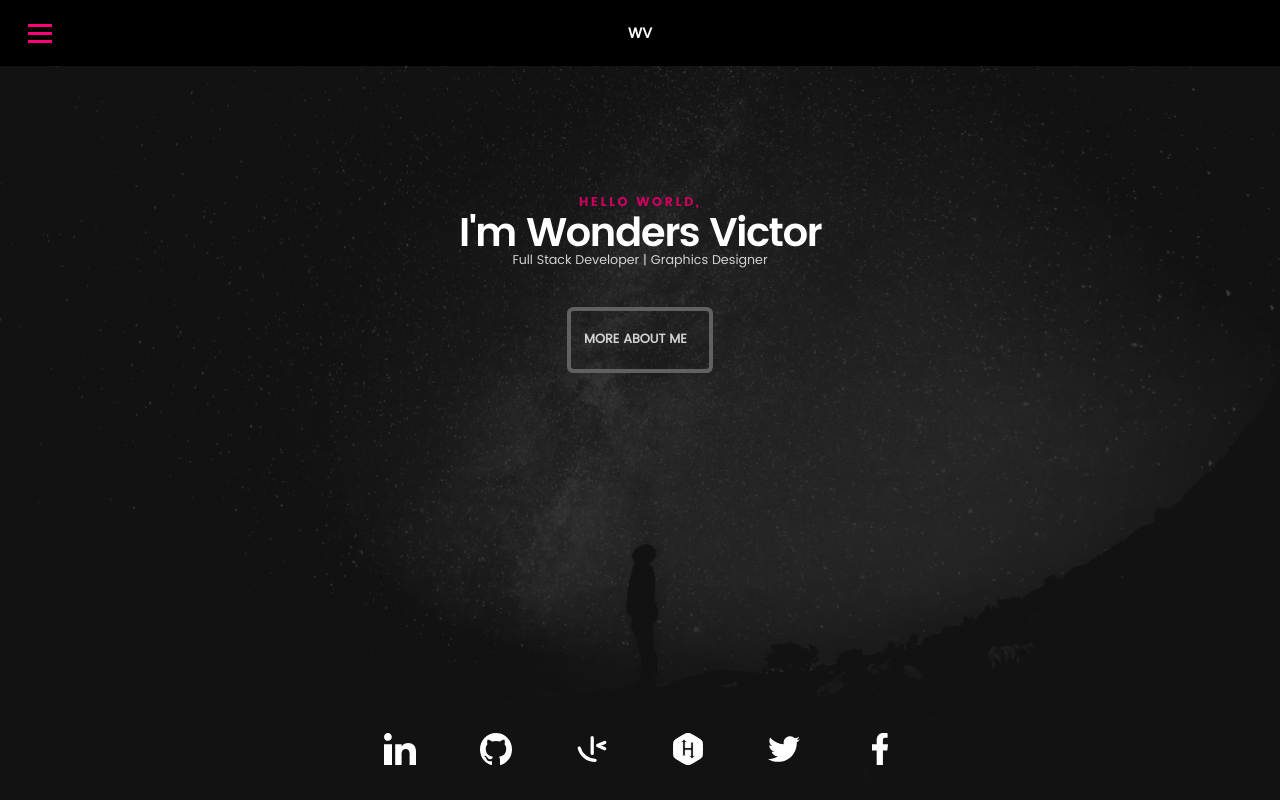
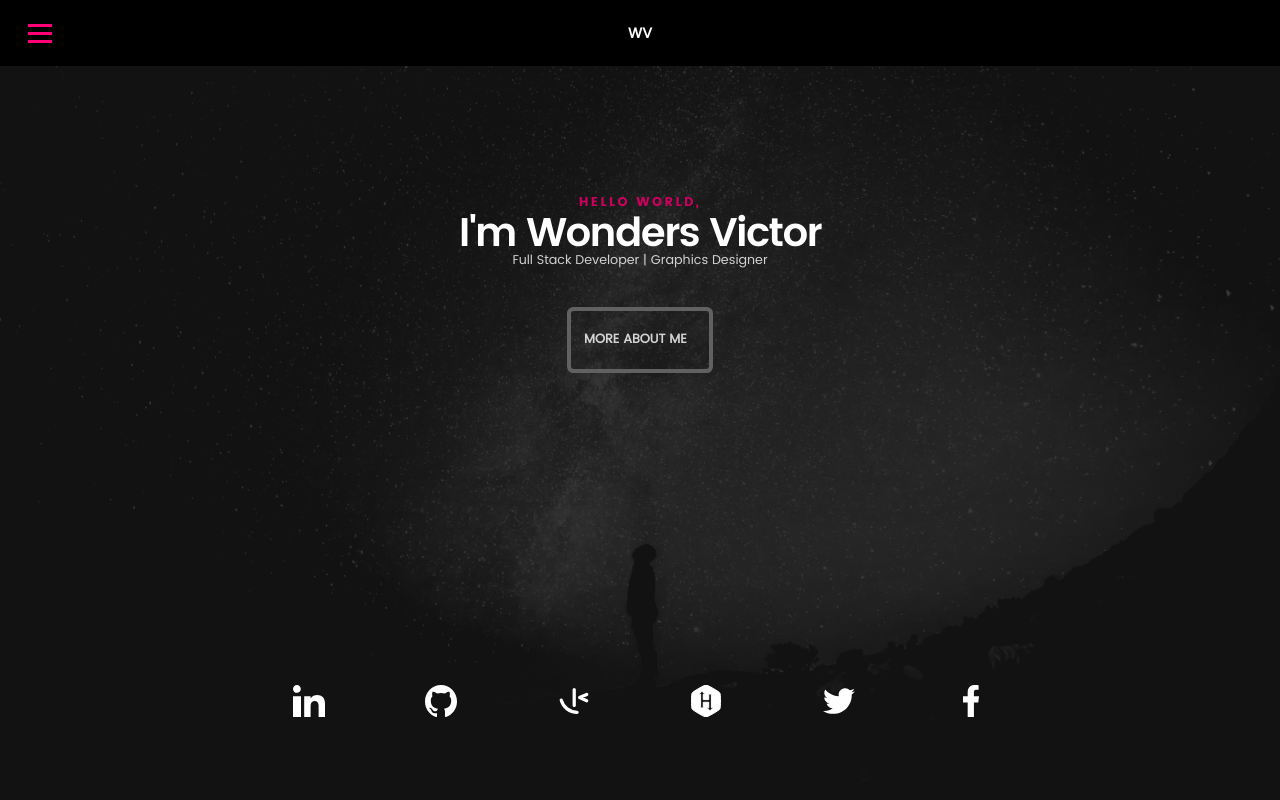
Before and after one commit to Wondahs/Wondahs, a React (Vite) app: page / in a window 1280 px wide. Shown: the top 800 px of the page. Built offline with nearby package versions, Linux system fonts and the light colour scheme.

Commit message:
More styling

```diff
--- a/src/assets/styles/Home.css
+++ b/src/assets/styles/Home.css
@@ -47,7 +47,7 @@
 }
 
 .intro .socials {
-	bottom: 5rem;
+	bottom: 8rem;
 }
 
 .intro .socials img {
--- a/src/assets/styles/Socials.css
+++ b/src/assets/styles/Socials.css
@@ -6,7 +6,7 @@
   position: absolute;
   bottom: 1.5rem;
   left: 50%;
-  width: 50%;
+  width: 70%;
   transform: translateX(-50%);
   /* margin-top: 75%; */
   display: flex;
```
